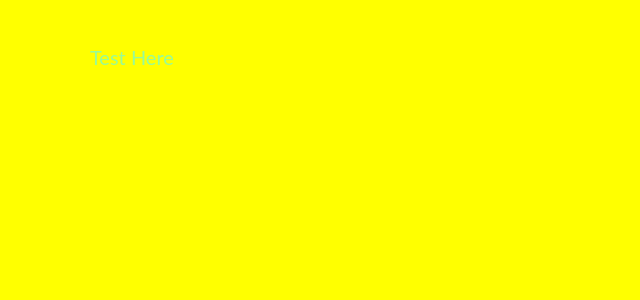
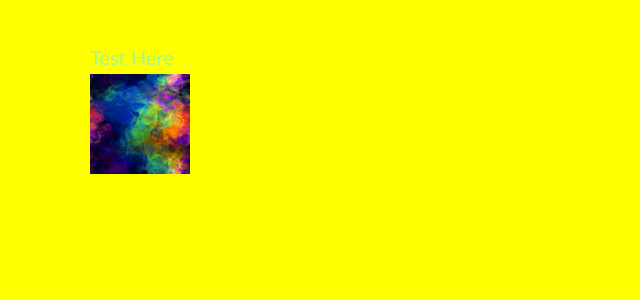
Before and after one commit to tarkesh2shar/reactWebpackStarter, a React app: page /test in a window 1280 px wide. Shown: the top 300 px of the page, without its empty margins (0-640 px from the left). Built offline with nearby package versions, Linux system fonts and the light colour scheme; the HTML template or start-up script is replaced by a standard one.

Commit message:
added Readme file

```diff
--- a/src/components/sample/test.js
+++ b/src/components/sample/test.js
@@ -1,6 +1,12 @@
 import React from 'react'
 import './index.scss'
+import Image from '../../../assets/1.jpg'
 
 export default function Test() {
-	return <div className='test__flex'>Test Here</div>
+	return (
+		<React.Fragment>
+			<div className='test__flex'>Test Here</div>
+			<img src={Image} alt='' height={100} width={100} srcset='' />
+		</React.Fragment>
+	)
 }
```
Also changed, not shown: 1 other file (tests, documents, lock files or other folders).
